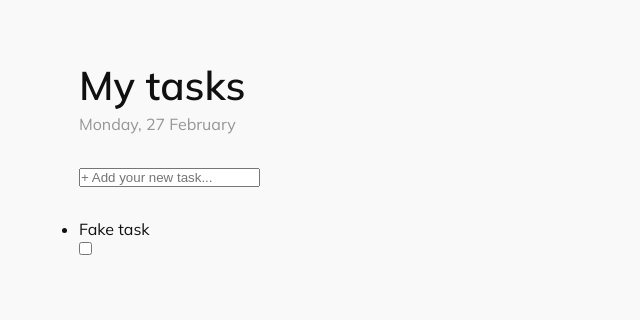
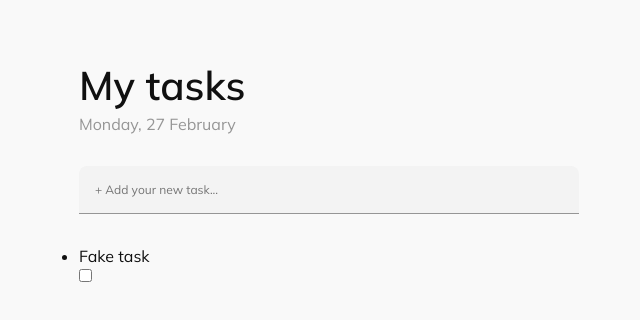
Before and after one commit to PrzybylskiMariusz/todo-react, a React (Vite) app: page / in a window 1280 px wide. Shown: the top 320 px of the page, without its empty margins (311-951 px from the left). Built offline with nearby package versions, Linux system fonts and the light colour scheme.

Commit message:
Add styles for input

```diff
--- a/src/App.jsx
+++ b/src/App.jsx
@@ -2,6 +2,7 @@ import { GlobalStyles } from "./styles/GlobalStyles";
 import Wrapper from "./components/Wrapper";
 import Heading from "./components/Heading";
 import DateParagraph from "./components/DateParagraph";
+import Input from "./components/Input";
 
 function App() {
 	const weekday = new Date().toLocaleDateString("en-US", { weekday: "long" });
@@ -18,7 +19,7 @@ function App() {
 					<DateParagraph currentDate={currentDate} />
 				</header>
 				<form>
-					<input type="text" placeholder="+ Add your new task..." />
+					<Input type="text" placeholder="+ Add your new task..." />
 				</form>
 				<ul>
 					<li>
--- /dev/null
+++ b/src/components/Input/Input.styles.jsx
@@ -0,0 +1,20 @@
+import styled from "styled-components";
+
+export const StyledInput = styled.input`
+	display: block;
+	width: 100%;
+	font-family: "Mulish", sans-serif;
+	font-size: 1.2rem;
+	padding: 1.6rem;
+	border: none;
+	background-color: #f3f3f3;
+	border-bottom: 1px solid #969696;
+	border-top-left-radius: 0.8rem;
+	border-top-right-radius: 0.8rem;
+
+	&:focus {
+		outline: none;
+		background-color: #eeeeee;
+		border-bottom: 1px solid #0860fb;
+	}
+`;
--- /dev/null
+++ b/src/components/Input/index.jsx
@@ -0,0 +1,7 @@
+import { StyledInput } from "./Input.styles";
+
+const Input = ({ placeholder, type }) => {
+	return <StyledInput type={type} placeholder={placeholder} />;
+};
+
+export default Input;
```
